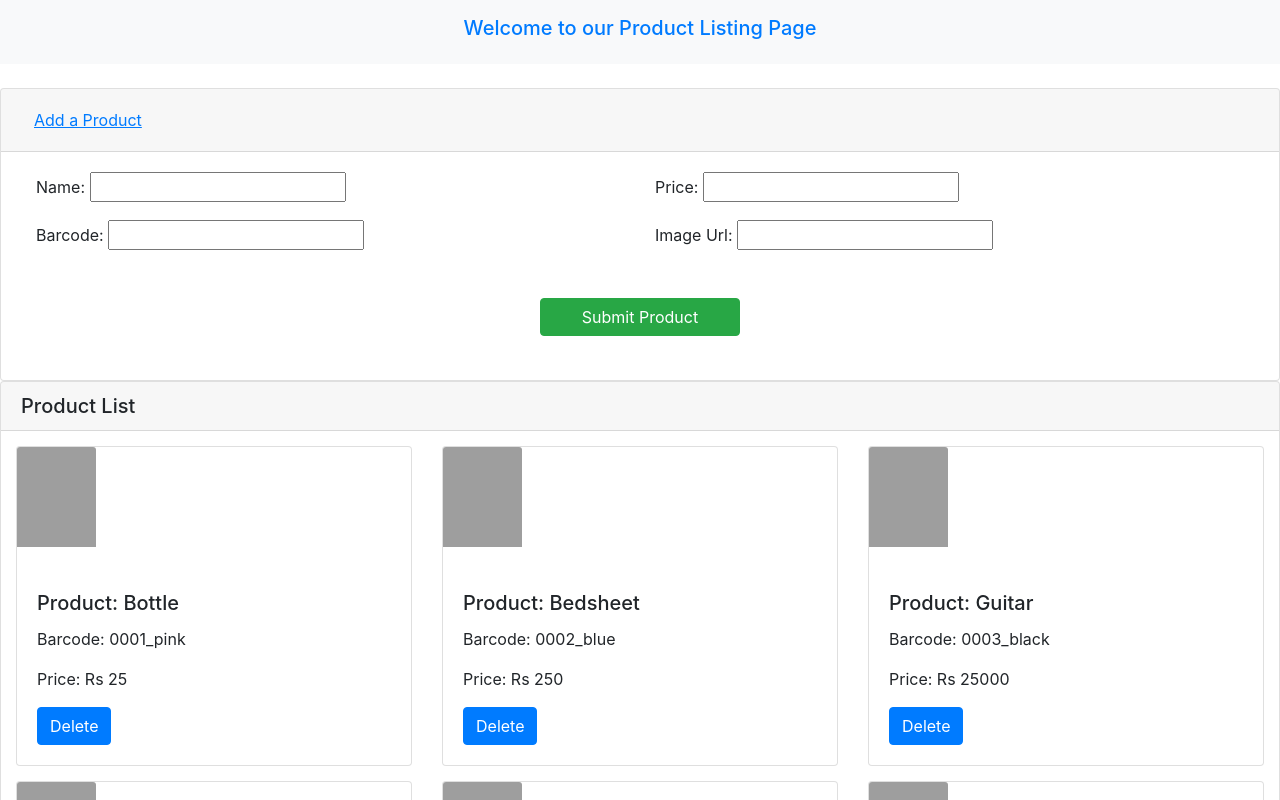
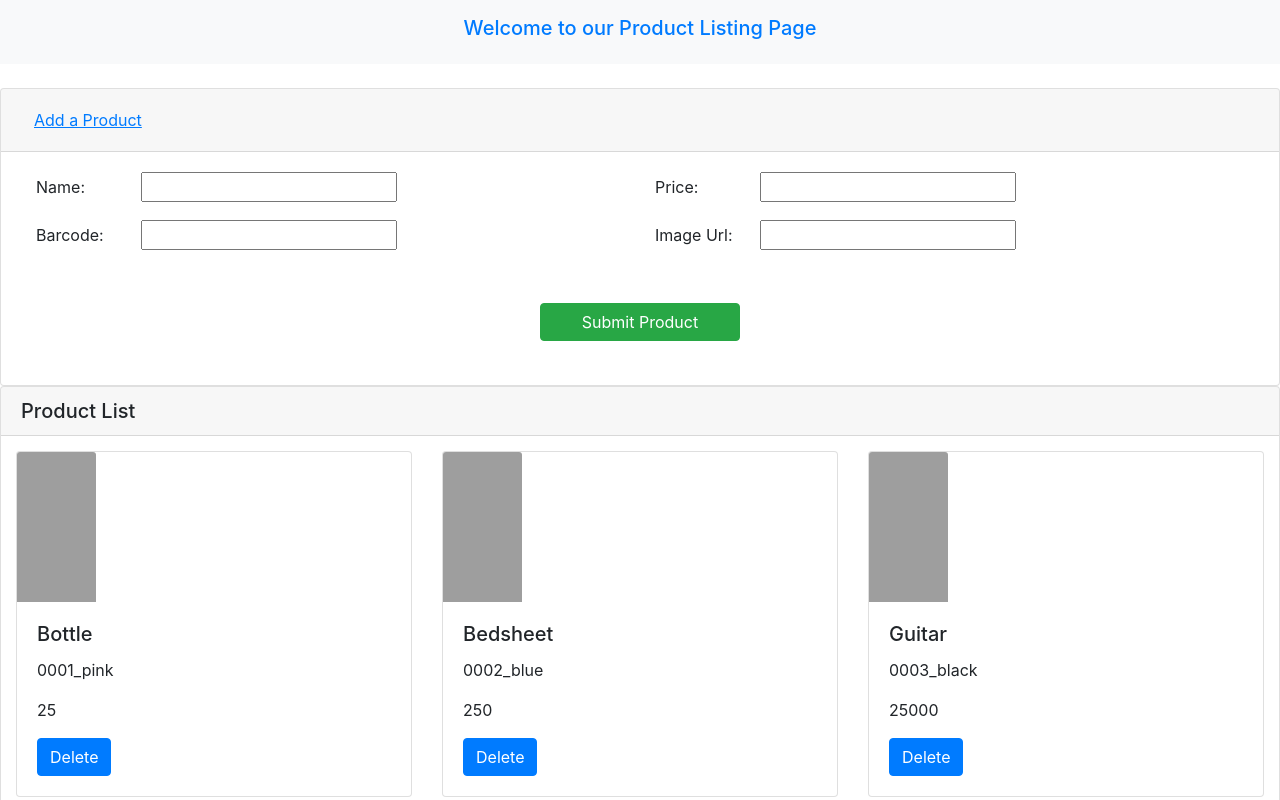
Before and after one commit to MehaBhandari/jQueryProductList_AddDeleteComment, a plain HTML site: page index.html in a window 1280 px wide. Both pictures are taken after a click on the button "Add a Product". Shown: the top 800 px of the page. Drawn offline with nearby package versions, Linux system fonts and the light colour scheme; grey boxes are pictures that could not be loaded.

Commit message:
Updated the list with JQuery code

```diff
--- a/index.css
+++ b/index.css
@@ -5,3 +5,6 @@
     background-color: yellow;
     color: black;
 }
+label{
+    width: 100px;
+}
--- a/index.html
+++ b/index.html
@@ -11,9 +11,9 @@
 </head>
 
 <body>
-    <nav class="navbar navbar-light bg-light">
-        <span class="navbar-brand mb-2 mx-auto text-primary h1">Welcome to our Product Listing Page</span>
-    </nav> <br>
+	<nav class="navbar navbar-light bg-light"> <span class="navbar-brand mb-2 mx-auto text-primary h1">Welcome to our Product Listing Page</span>
+	</nav>
+	<br>
 	<div id="accordion">
 		<div class="card">
 			<div class="card-header" id="headingOne">
@@ -25,28 +25,31 @@
 			</div>
 			<div id="collapseOne" class="collapse" aria-labelledby="headingOne" data-parent="#accordion">
 				<div class="card-body">
-                    <form id="myForm" action="" method="post" class="container-fluid" >
+					<form id="myForm" action="" method="post" class="container-fluid">
 						<div class="row">
 							<div class="col-xs-6 col-sm-6 col-md-6 col-lg-6">
-                                Name: <input type="text" name="name" id="productName" required/>
+                                <label>Name: </label>
+								<input type="text" name="name" id="productName" required/>
 							</div>
 							<div class="col-xs-6 col-sm-6 col-md-6 col-lg-6">
-                                Price: <input type="text" name="price" id="productPrice" required/>
+                                <label>Price: </label>
+								<input type="text" name="price" id="productPrice" required/>
 							</div>
-                            <br/><br/>
+							<br/>
+							<br/>
 							<div class="col-xs-6 col-sm-6 col-md-6 col-lg-6">
-                                Barcode: <input type="text" name="barcode" id="productBarcode" required/>
+                                <label>Barcode: </label>
+								<input type="text" name="barcode" id="productBarcode" required/>
 							</div>
 							<div class="col-xs-6 col-sm-6 col-md-6 col-lg-6">
-                                <!-- <label for="inputFile">Upload Image</label>
-                                <input type="file" id="inputFile"> -->
-                                <!-- <p class="help-block">Example block-level help text here.</p> -->
-                                Image Url: <input type="text" name="imageUrl" id="productImageUrl" required/>
+                                <label>Image Url: </label>
+								<input type="text" name="imageUrl" id="productImageUrl" required/>
 							</div>
 						</div>
-                        <br/><br/>
+						<br/>
+						<br/>
 						<div style="text-align:center">
-                            <input type="button" value="Submit Product" id="submitProduct" style='width: 200px' class="btn btn-success"/>
+							<input type="button" value="Submit Product" id="submitProduct" style='width: 200px' class="btn btn-success" />
 						</div>
 					</form>
 					<br/>
@@ -60,7 +63,7 @@
                     </h5>
 			</div>
 			<div class="container-fluid">
-                <div class="row" id="productData"> </div>
+				<div class="row" id="productData"></div>
 			</div>
 		</div>
 		<div class="card">
@@ -73,25 +76,31 @@
 			</div>
 			<div id="collapseThree" class="collapse" aria-labelledby="headingThree" data-parent="#accordion">
 				<h6>Add Comment</h6>
-                <form id="myForm" action="" method="post" class="container-fluid" >
+				<form id="myForm" action="" method="post" class="container-fluid">
 					<div class="row">
 						<div class="col-xs-6 col-sm-6 col-md-6 col-lg-6">
-                            Name: <input type="text" name="name" id="name" required/>
+                            <label>Name: </label>
+							<input type="text" name="name" id="name" required/>
 						</div>
 						<div class="col-xs-6 col-sm-6 col-md-6 col-lg-6">
-                            Rating: <input type="text" name="rating" id="rating" required/>
+                            <label>Rating: </label>
+							<input type="text" name="rating" id="rating" required/>
 						</div>
-                        <br/><br/>
+						<br/>
+						<br/>
 						<div class="col-xs-6 col-sm-6 col-md-6 col-lg-6">
-                            Comment: <textarea name="comment" id="comment" rows="3" cols="50"></textarea>
+                            <label>Comment: </label>
+							<textarea name="comment" id="comment" rows="3" cols="50"></textarea>
 						</div>
 					</div>
-                    <br/><br/>
+					<br/>
+					<br/>
 					<div style="text-align:center">
-                        <input type="button" value="Submit Comment" id="submitComment" style='width: 200px' class="btn btn-success"/>
+						<input type="button" value="Submit Comment" id="submitComment" style='width: 200px' class="btn btn-success" />
 					</div>
-                </form><hr>
-                <div class="card-body" id="commentList"> </div>
+				</form>
+				<hr>
+				<div class="card-body" id="commentList"></div>
 			</div>
 		</div>
 	</div>
--- a/index.js
+++ b/index.js
@@ -73,34 +73,72 @@ var productList = [{
     barcode: "0011_blue",
     price: '500'
 }];
+
+
 function displayProduct(productList) {
     $.each(productList, function( index, value ) {
-        $("#productData").append(
-            `<div class='col-4 productStyle'>
-                <div class='card'>
-                    <img class='card-img-top' src="${value.productImg}" style='width:20%; height: 100px' /> <br/>
-                    <div class='card-body'>
-                        <h5 class='card-title'> Product: ${value.productName}</h5>
-                        <p class='card-text'>Barcode: ${value.barcode}</p>
-                        <p class='card-text'> Price: Rs ${value.price}</p>
-                        <input type="button" class='btn btn-primary deleteBtn' value="Delete" />
-                    </div>
-                </div>
-            </div>`);
+        var imgDiv = $("<img></img>").addClass("card-img-top").attr( "src", value.productImg )
+            .height("150px").width("20%");
+        var h5cardTitle = $("<h5/>").addClass("card-title").text(value.productName);
+        var pCardText1 = $("<p/>").addClass("card-text").text(value.barcode);
+        var pCardText2 = $("<p/>").addClass("card-text").text(value.price);
+        var inputDel = $("<input/>").attr("type", "button").addClass("btn btn-primary deleteBtn").val("Delete")
+        var cardBodyDiv = $("<div/>").addClass("card-body")
+                        .append(h5cardTitle)
+                        .append(pCardText1)
+                        .append(pCardText2)
+                        .append(inputDel);
+
+        var cardDiv = $("<div/>").addClass("card").append(imgDiv)
+                        .append(cardBodyDiv);
+        var cardBody = $("<div/>").addClass("col-4 productStyle")
+                        .append(cardDiv)
+
+
+        $("#productData").append(cardBody);
     });
+
+    // $.each(productList, function( index, value ) {
+    //     $("#productData").append(
+    //         `<div class='col-4 productStyle'>
+    //             <div class='card'>
+    //                 <img class='card-img-top' src="${value.productImg}" style='width:20%; height: 100px' /> <br/>
+    //                 <div class='card-body'>
+    //                     <h5 class='card-title'> Product: ${value.productName}</h5>
+    //                     <p class='card-text'>Barcode: ${value.barcode}</p>
+    //                     <p class='card-text'> Price: Rs ${value.price}</p>
+    //                     <input type="button" class='btn btn-primary deleteBtn' value="Delete" />
+    //                 </div>
+    //             </div>
+    //         </div>`);
+    // });
 }
 function displayComments(commentList) {
     $.each(commentList, function(index, value){
-        $('#commentList').append(`
-            <div  class='card'>
-                <div class="card-header" >
-                    ${value.name}
-                </div>
-                <div class='card-body'> <mark data-toggle="tooltip" title="Rating">${value.rating}</mark>  ${value.comment}</div>
-            </div> <br/>`)
-    })
+        var cardHeaderDiv = $("<div/>").addClass("card-header").text(value.name);
+        var commentBodyDiv = $("<div/>").text(value.comment)
+        var ratingDataAttr = $("<mark/>").attr("data-toggle", "tooltip").attr("title","Rating is "+value.rating).text(value.rating).append(commentBodyDiv);
+        var lineBrk = $("<br/>");
+        var outerCardDiv = $("<div/>").addClass("card").append(cardHeaderDiv).append(ratingDataAttr);
+        $('#commentList').append(outerCardDiv).append(lineBrk);
+    });
+
+    // $.each(commentList, function(index, value){
+    //     $('#commentList').append(`
+    //         <div  class='card'>
+    //             <div class="card-header" >
+    //                 ${value.name}
+    //             </div>
+    //             <div class='card-body'> <mark data-toggle="tooltip" title="Rating">${value.rating}</mark>  ${value.comment}</div>
+    //         </div> <br/>`)
+    // });
 }
 $(document).ready(function(){
+
+    // $.ajax({url: "demo_test.txt", success: function(result){
+    //     $("#div1").html(result);
+    //   }});
+
     displayProduct(productList);
     displayComments(commentList);
     $(".deleteBtn").click(function() {
```
Lines whose indentation alone changed are shown as unchanged.
